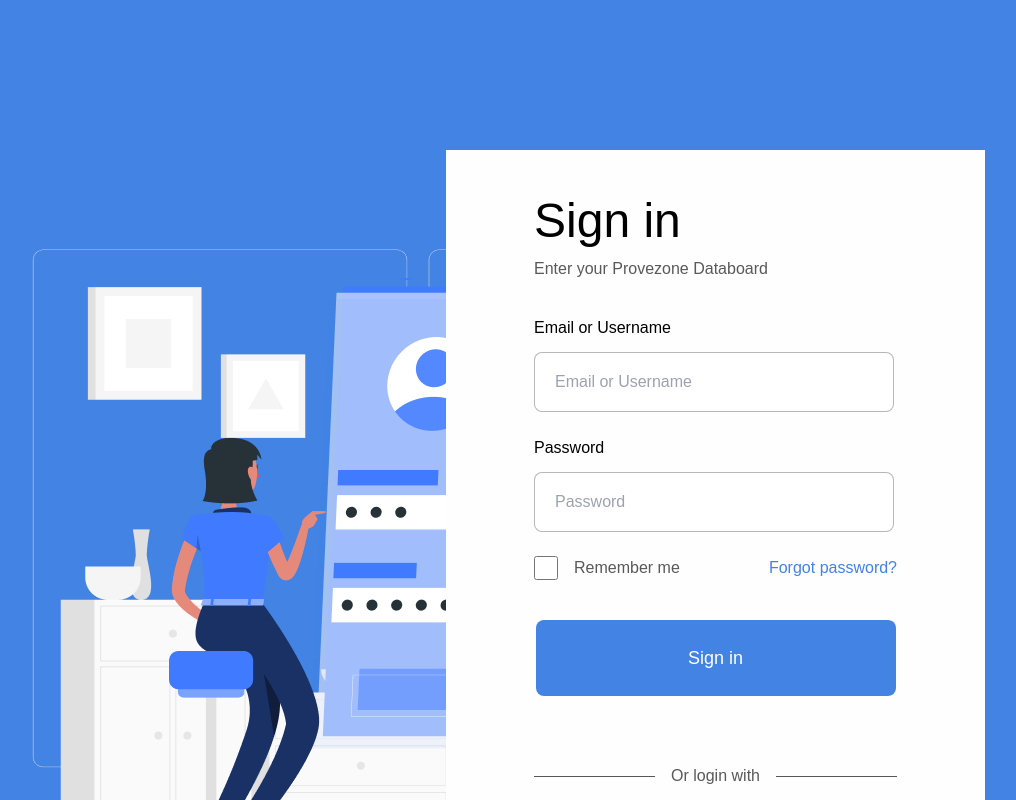
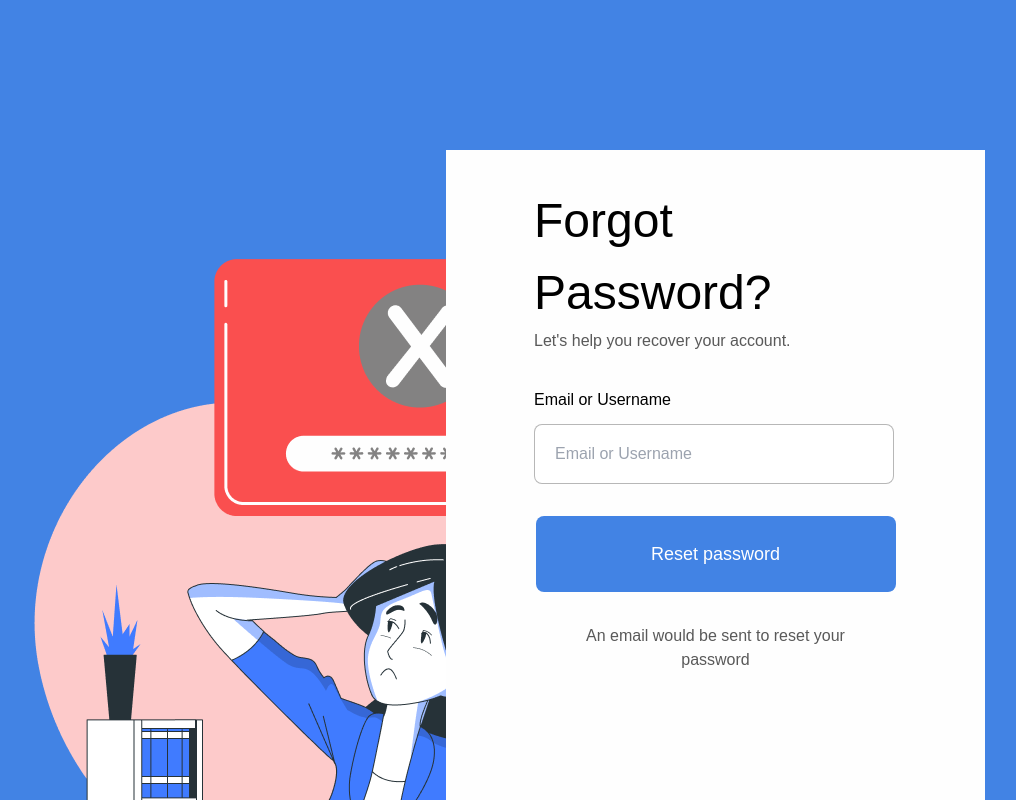
Before and after one commit to databoard-ai/databoard, a Next.js app: page / in a window 1280 px wide. Shown: the top 800 px of the page, without its empty margins (125-1141 px from the left). Built offline with nearby package versions, Linux system fonts and the light colour scheme.

Commit message:
Forgot password page

```diff
--- /dev/null
+++ b/components/AuthInput.js
@@ -0,0 +1,10 @@
+const AuthInput = ({inpName, title}) => {
+    return(
+        <div className='ml-[88px] mb-[24px]'>
+            <label className='block mb-[12px] text-[16px] font-medium' htmlFor={inpName}>{title}</label>
+            <input className="w-[360px] h-[60px] p-5 rounded-[8px] border border-opacity-[0.3] border-[#121212]" type="text" name={inpName} placeholder={title}/>
+        </div>
+    )
+}
+
+export default AuthInput
--- /dev/null
+++ b/pages/forgot_pass.tsx
@@ -0,0 +1,35 @@
+import type { NextPage } from 'next'
+import AuthButton from '../components/AuthButton'
+import AuthInput from '../components/AuthInput'
+import Image from 'next/image'
+const googleLogo = require('../public/assets/flat-color-icons_google.png')
+const facebookLogo = require('../public/assets/logos_facebook.png')
+const forgotPassImg = require('../public/assets/forgot_password_bg.png')
+
+const ForgotPass: NextPage = () => {
+    return(
+        <>
+            <div className='bg-primaryBlue h-[1117px] font-montserrat'>
+                <form className='bg-pureWhite h-[817px] w-[539px] absolute top-[150px] right-[170px] z-[1000]'>
+                    <h1 className='text-[48px] font-medium ml-[88px] mt-[35px]'>Forgot <br/>Password?</h1>
+                    <p className='ml-[88px] mb-[35px] text-[#121212] text-opacity-[0.7]'>Let's help you recover your account.</p>
+                    <AuthInput inpName={'email'} title={'Email or Username'}/>
+                    <div className='flex justify-center mb-[24px]'>
+                        <AuthButton title='Reset password'/>
+                    </div>
+
+                    <div className="mx-[129px] flex justify-center">
+                        <span className='text-center text-[#121212] text-opacity-[0.7]'>An email would be sent to reset your password</span>
+                    </div>
+                </form>
+                <Image
+                    className='pt-[110px] ml-[70px]'
+                    alt='Sign in'
+                    src={forgotPassImg}
+                />
+            </div>
+        </>
+    )
+  }
+
+  export default ForgotPass
--- a/pages/index.tsx
+++ b/pages/index.tsx
@@ -5,6 +5,7 @@
 import AuthButton from '../components/AuthButton'
 import SplitButton from '../components/SplitButton'
 import Login from './login'
+import ForgotPass from './forgot_pass'
 const sendIcon = require('../public/assets/pie-chart.png')
 const filterIcon = require('../public/assets/filter_icon.png')
 const downChevronIcon = require('../public/assets/down_chevron.png')
@@ -75,7 +76,8 @@
         <title>Databoard</title>
         <link rel="icon" href="/fav.png" />
       </Head>
-      <Login/>
+      {/* <Login/> */}
+      <ForgotPass/>
     </div>
   )
 }
--- a/pages/login.tsx
+++ b/pages/login.tsx
@@ -4,15 +4,7 @@
 const googleLogo = require('../public/assets/flat-color-icons_google.png')
 const facebookLogo = require('../public/assets/logos_facebook.png')
 const signInImg = require('../public/assets/sign in.png')
-
-const AuthInput = ({inpName, title}) => {
-    return(
-        <div className='ml-[88px] mb-[24px]'>
-            <label className='block mb-[12px] text-[16px] font-medium' htmlFor={inpName}>{title}</label>
-            <input className="w-[360px] h-[60px] p-5 rounded-[8px] border border-opacity-[0.3] border-[#121212]" type="text" name={inpName} placeholder={title}/>
-        </div>
-    )
-}
+import AuthInput from '../components/AuthInput'
 
 const Login: NextPage = () => {
     return(
@@ -44,7 +36,7 @@
                     </div>
                     <div className='mx-[88px] flex justify-center'>
                         <a href='#' className='mr-[20px]'><Image
-                            className='inlinetransition duration-500 ease-in-out transform hover:scale-110'
+                            className='inline transition duration-500 ease-in-out transform hover:scale-110'
                             alt='filter'
                             src={googleLogo}
                             height='30.15'
@@ -69,4 +61,4 @@
     )
   }
 
-  export default Login
+  export default Login;
```
